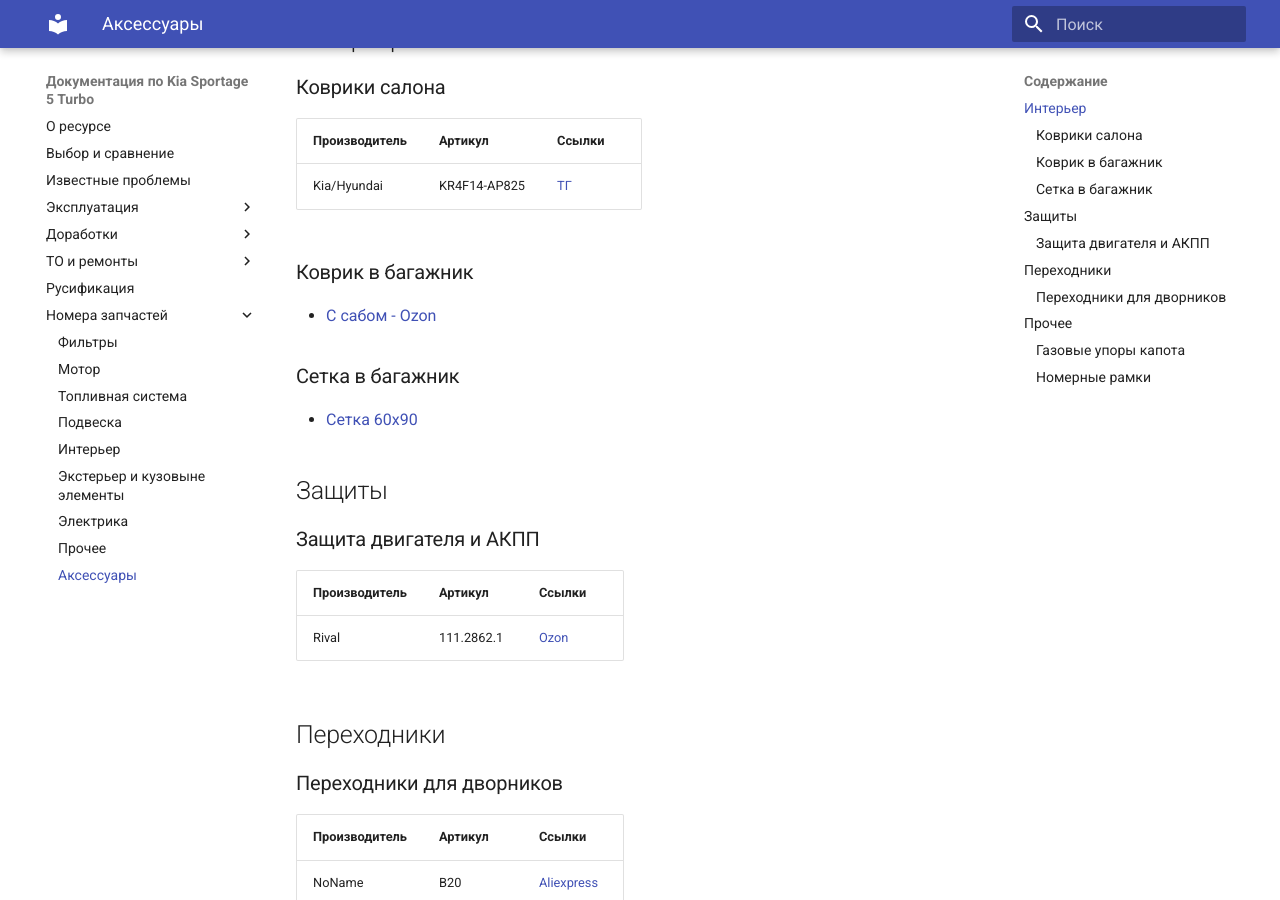
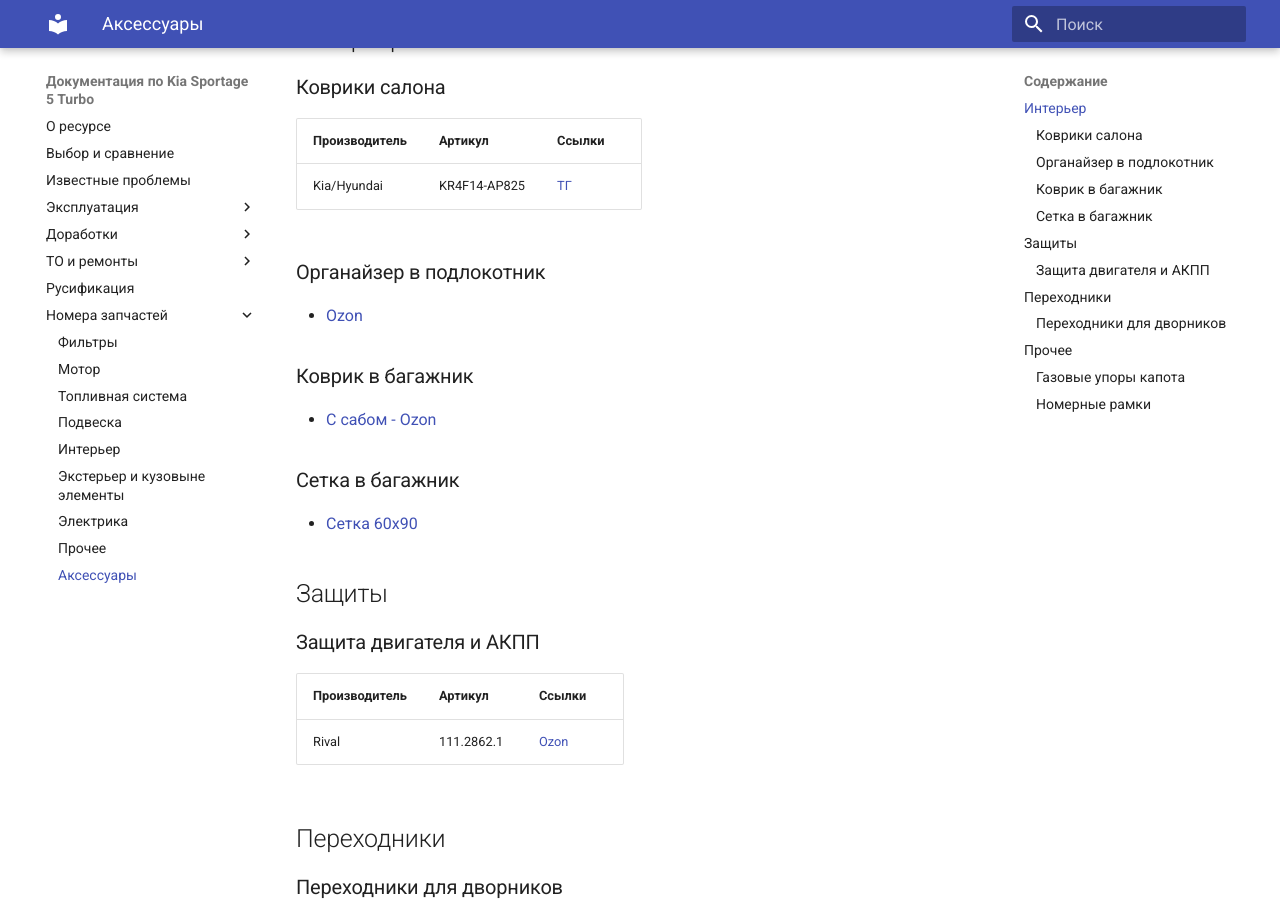
Before and after one commit to kia-sportage-docs/kia-sport5-docs, an MkDocs documentation site: the page built from docs/part/accessories.md, in a window 1280 px wide and 900 px high, scrolled down 303 px. Built offline with MkDocs 1.6.1 and Material for MkDocs 9.7.7, drawn with Linux system fonts in a browser that asks for light colours.

```diff
--- a/docs/part/accessories.md
+++ b/docs/part/accessories.md
@@ -8,6 +8,9 @@
 | Производитель | Артикул | Ссылки |
 |---|---|---|
 | Kia/Hyundai | KR4F14-AP825 | [ТГ](https://t.me/Kia_Sportage_5_Turbo/36159/117860)|
+
+### Органайзер в подлокотник
+- [Ozon](https://ozon.ru/t/LteZYjq)
 
 ### Коврик в багажник
 - [С сабом - Ozon](https://ozon.ru/t/7i1J2Yy)
--- a/mkdocs.yml
+++ b/mkdocs.yml
@@ -38,6 +38,7 @@
         - service/manuals/electrical_circuits/index.md
         - 'Схема блока IBU': service/manuals/electrical_circuits/ibu.md
         - 'Схема блока ICU': service/manuals/electrical_circuits/icu.md
+      - 'Коды цвета кузова': service/manuals/colors.md
       - 'Устранение проблем с турбиной': service/manuals/turbine.md
       - 'Устранение проблем с обогревом зеркал': service/manuals/glass-heat.md
   - 'Русификация': translate.md
```
Also changed, not shown: docs/service/manuals/colors.md (added, +3 -0 lines), docs/images/colors.jpg (added).
